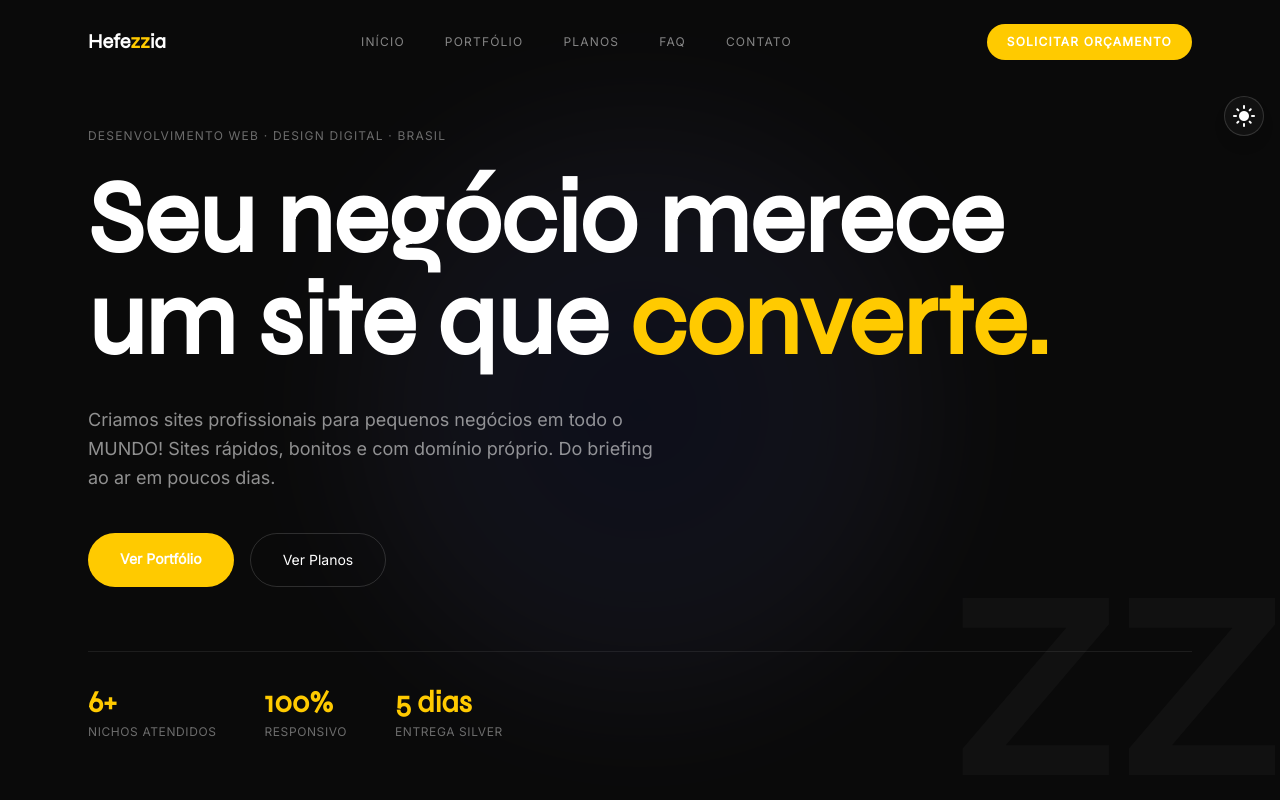
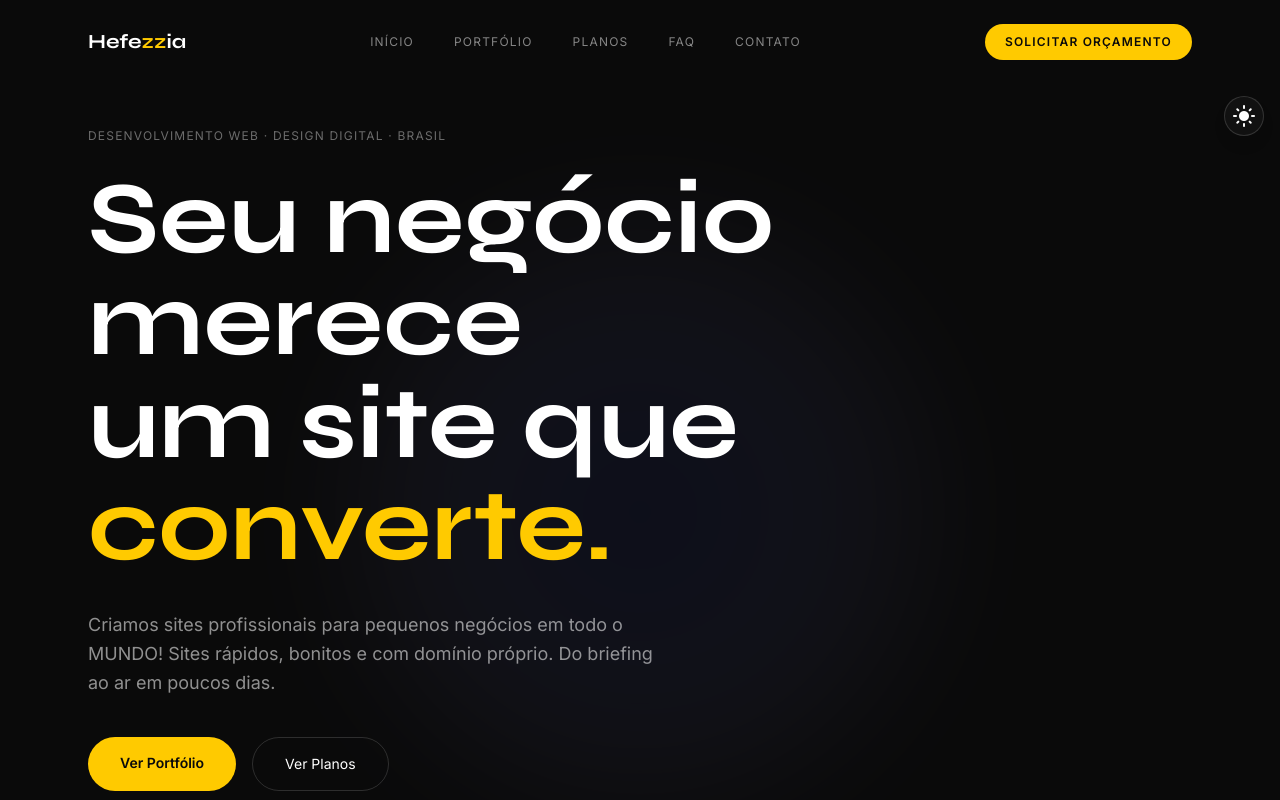
Before and after one commit to hefezzia/hefezzia-site, a Next.js app: page / in a window 1280 px wide. Shown: the top 800 px of the page. Built offline with nearby package versions, Linux system fonts and the light colour scheme.

Commit message:
Update globals.css

```diff
--- a/app/globals.css
+++ b/app/globals.css
@@ -1,15 +1,10 @@
-@import url('https://fonts.googleapis.com/css2?family=Syne:wght=400;500;600;700;800&family=Inter:wght=300;400;500;600&display=swap');
-@import url('https://fonts.googleapis.com/icon?family=Material+Icons');
+@import url('https://fonts.googleapis.com/css2?family=Syne:wght@400;500;600;700;800&family=Inter:wght@300;400;500;600&display=swap');
 
 @import "tailwindcss";
 
-/* ─── Configuração de Fontes para Tailwind v4 ──────────────── */
-@theme {
-  --font-display: 'Syne', sans-serif;
-  --font-body: 'Inter', sans-serif;
-}
-
-/* ─── Theme Variables ────────────────────────────────────── */
+/* ─── Variáveis de tema ──────────────────────────────────────
+   Valores em :root = modo escuro (padrão)
+   [data-theme="light"] sobrescreve apenas o que muda ───────── */
 :root {
   --bg-primary: #0A0A0A;
   --bg-secondary: #111111;
@@ -30,9 +25,11 @@
   --border-15: rgba(255,255,255,0.15);
   --border-20: rgba(255,255,255,0.20);
 
-  /* Amarelo unificado para ambos os modos */
+  /* Amarelo da marca — igual nos dois temas */
   --brand-yellow: #FFCA00;
-  --text-yellow: #FFCA00;
+  /* Texto sobre fundo amarelo — sempre escuro, nos dois temas,
+     para garantir contraste e legibilidade nos botões */
+  --text-on-yellow: #0A0A0A;
 }
 
 [data-theme="light"] {
@@ -54,15 +51,13 @@
   --border-8:  rgba(10,10,10,0.14);
   --border-15: rgba(10,10,10,0.22);
   --border-20: rgba(10,10,10,0.30);
-
-  --brand-yellow: #FFCA00;
-  --text-yellow: #FFCA00;
 }
 
-/* ─── Utilities & Components ─────────────────────────────── */
-.font-display { font-family: 'Syne', sans-serif !important; }
-.font-body    { font-family: 'Inter', sans-serif !important; }
+/* ─── Fontes ──────────────────────────────────────────────── */
+@utility font-display { font-family: 'Syne', sans-serif; }
+@utility font-body    { font-family: 'Inter', sans-serif; }
 
+/* ─── Cores da marca (fixas, não mudam com o tema) ───────── */
 @utility blue        { color: #152fb2; }
 @utility blue-bg     { background-color: #152fb2; }
 @utility yellow      { color: var(--brand-yellow); }
@@ -70,6 +65,13 @@
 @utility purple      { color: #5E5C96; }
 @utility purple-bg   { background-color: #5E5C96; }
 
+/* Contorno sutil no texto amarelo no modo claro */
+[data-theme="light"] .yellow {
+  -webkit-text-stroke: 0.4px rgba(0,0,0,0.35);
+  text-shadow: 0 0 1px rgba(0,0,0,0.2);
+}
+
+/* ─── Componentes reutilizáveis ──────────────────────────── */
 @utility plan-card-border {
   border: 1px solid var(--border-8);
 }
@@ -86,9 +88,7 @@
     background: var(--brand-yellow);
     transition: width 0.3s ease;
   }
-  &:hover::after {
-    width: 100%;
-  }
+  &:hover::after { width: 100%; }
 }
 
 @utility portfolio-card {
@@ -111,7 +111,7 @@
   &:hover { transform: scale(1.1); }
 }
 
-/* ─── Animations ─────────────────────────────────────────── */
+/* ─── Animações ───────────────────────────────────────────── */
 @utility fade-up   { animation: fadeUp 0.8s ease 0.0s forwards; }
 @utility fade-up-2 { animation: fadeUp 0.8s ease 0.2s forwards; opacity: 0; }
 @utility fade-up-3 { animation: fadeUp 0.8s ease 0.4s forwards; opacity: 0; }
@@ -129,11 +129,11 @@
 }
 
 /* ─── Base ───────────────────────────────────────────────── */
-* { box-shrink: 0; box-sizing: border-box; }
+* { box-sizing: border-box; }
 html { scroll-behavior: smooth; }
 
 body {
-  font-family: 'Inter', sans-serif !important;
+  font-family: 'Inter', sans-serif;
   background: var(--bg-primary);
   color: var(--text-primary);
   overflow-x: hidden;
```
